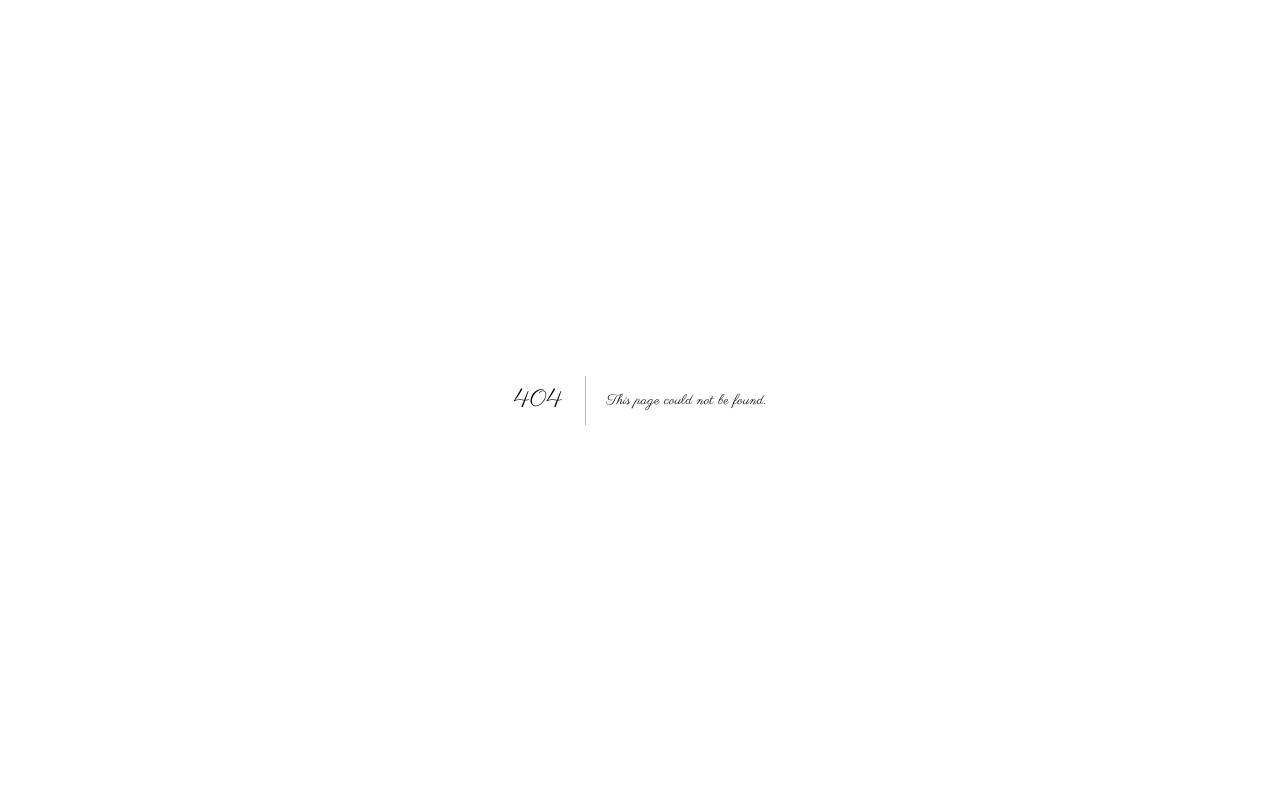
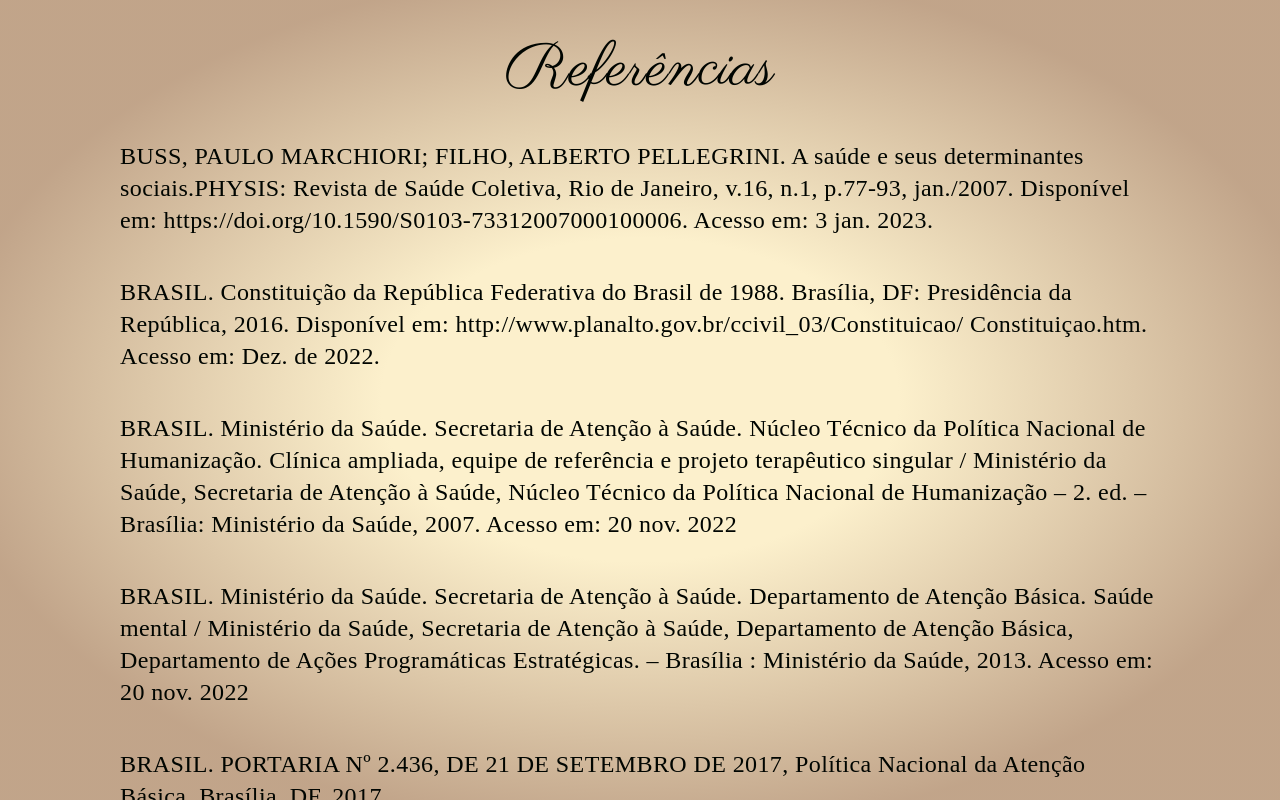
Before and after one commit to thiagompc/letters-to-nise, a Next.js app: page /referencias in a window 1280 px wide. Before the commit this address had no page. Built offline with nearby package versions, Linux system fonts and the light colour scheme; a web font is replaced by a local one.

Commit message:
add ref page

```diff
--- a/components/Main.jsx
+++ b/components/Main.jsx
@@ -1,3 +1,4 @@
+import Link from "next/link"
 import React from "react"
 import Button from "./Button"
 
@@ -15,6 +16,9 @@
               <span className="text-2xl">Beatriz.</span>
           </div>
           <Button name="Ir às Cartas" link="/cartas"/>
+          <div className="pt-50">
+            <p className="pt-5 text-center ml-auto font-secondary font-light text-xl"><Link href="referencias">Referências</Link></p>
+          </div>
         </div>
       </div>
     </div>
--- /dev/null
+++ b/pages/referencias.js
@@ -0,0 +1,41 @@
+import Head from 'next/head'
+import Image from 'next/image'
+import Navbar from '../components/Navbar'
+import Main from '../components/Main'
+
+export default function Ref() {
+  return (
+    <div className="main-background h-screen overflow-auto flex justify-center">
+      <div className="md:px-20 w-full">
+        <h1 className="pb-10 py-10 text-center">Referências</h1>
+        <p className="px-10 pb-10 text-left font-secondary font-light text-2xl">BUSS, PAULO MARCHIORI; FILHO, ALBERTO PELLEGRINI. A saúde e seus
+          determinantes sociais.PHYSIS: Revista de Saúde Coletiva, Rio de Janeiro, v.16, n.1, p.77-93,
+          jan./2007. Disponível em: <a href='https://doi.org/10.1590/S0103-73312007000100006'>https://doi.org/10.1590/S0103-73312007000100006</a>. Acesso em: 3
+          jan. 2023.</p>
+        <p className="px-10 pb-10 text-left font-secondary font-light text-2xl">BRASIL. Constituição da República Federativa do Brasil de 1988. Brasília, DF:     Presidência da República, 2016. Disponível em: http://www.planalto.gov.br/ccivil_03/Constituicao/
+          Constituiçao.htm. Acesso em: Dez. de 2022.</p>
+        <p className="px-10 pb-10 text-left font-secondary font-light text-2xl">BRASIL. Ministério da Saúde. Secretaria de Atenção à Saúde. Núcleo Técnico da Política
+        Nacional de Humanização. Clínica ampliada, equipe de referência e projeto terapêutico
+        singular / Ministério da Saúde, Secretaria de Atenção à Saúde, Núcleo Técnico da Política
+        Nacional de Humanização – 2. ed. – Brasília: Ministério da Saúde, 2007. Acesso em: 20 nov.
+        2022</p>
+        <p className="px-10 pb-10 text-left font-secondary font-light text-2xl">BRASIL. Ministério da Saúde. Secretaria de Atenção à Saúde. Departamento de Atenção
+        Básica. Saúde mental / Ministério da Saúde, Secretaria de Atenção à Saúde, Departamento de
+        Atenção Básica, Departamento de Ações Programáticas Estratégicas. – Brasília : Ministério
+        da Saúde, 2013. Acesso em: 20 nov. 2022</p>
+        <p className="px-10 pb-10 text-left font-secondary font-light text-2xl">BRASIL. PORTARIA Nº 2.436, DE 21 DE SETEMBRO DE 2017, Política Nacional da
+        Atenção Básica. Brasília, DF. 2017.</p>
+        <p className="px-10 pb-10 text-left font-secondary font-light text-2xl">CAMARGOS, M. A., OLIVER, F. C. Uma experiência de uso do georreferenciamento e do
+        mapeamento no processo de territorialização na Atenção Primária à Saúde. Saúde Debate,
+        Rio de Janeiro, v. 43, n. 123, p. 1259 - 1269. Acesso em 16 de Jan. 2022</p>
+        <p className="px-10 pb-10 text-left font-secondary font-light text-2xl">Della’acqua, G., &amp; Mezzina, R. (1991). Resposta à crise. In: A loucura na sala de jantar. (pp.
+        53-79).</p>
+        <p className="px-10 pb-10 text-left font-secondary font-light text-2xl">MINISTÉRIO DA SAÚDE. Rede de Atenção Psicossocial (RAPS). Disponível em: &lt;Rede
+        de Atenção Psicossocial (RAPS) (saude.gov.br)&gt; Acesso em: 11 jan. 2022..</p>
+        <p className="px-10 pb-10 text-left font-secondary font-light text-2xl">PINTO, D. M. et al. Projeto Terapêutico Singular na produção do cuidado integral: uma
+        construção coletiva. Texto Contexto Enferm, Florianópolis, 2011 Jul-Set; 20(3): 493-302.
+        Acesso em: Out. 2022.</p>
+    </div>
+    </div>
+  )
+}
```
